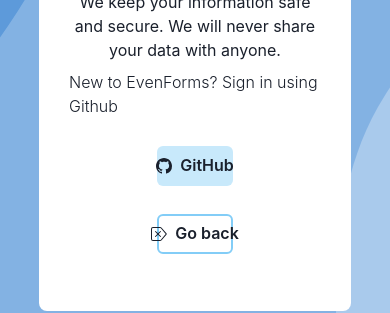
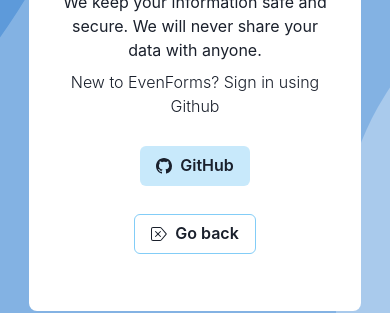
Before and after one commit to GeoBrodas/hackarena, a Next.js app: page /auth/sign-in in a window 390 px wide. Shown: the part 322-635 px from the top of the page. Built offline with nearby package versions, Linux system fonts and the light colour scheme; no server answers.

Commit message:
landing and sign-up page responsive

```diff
--- a/components/landing/CallToHackathons.js
+++ b/components/landing/CallToHackathons.js
@@ -20,6 +20,7 @@
           }}
         />
         <Heading
+          textAlign={'center'}
           bgGradient="linear(to-l, #7928CA, #FF0080)"
           bgClip="text"
           fontSize="4xl"
@@ -28,7 +29,7 @@
           Visit hackathons nearby
         </Heading>
 
-        <Text>
+        <Text textAlign={'center'}>
           Checkout the list of hackathons we recieved, as a response to
           Hackarenas Beta release
         </Text>
--- a/pages/auth/sign-in.js
+++ b/pages/auth/sign-in.js
@@ -25,7 +25,7 @@
           backgroundColor: '#fff',
           height: '50%',
         }}
-        width={{ base: '80%', md: '60%', lg: '35%' }}
+        width={{ base: '85%', md: '60%', lg: '35%' }}
         rounded="lg"
         paddingX="30px"
         alignItems="center"
@@ -40,12 +40,14 @@
           data with anyone.
         </Text>
 
-        <Text fontWeight={'light'}>New to EvenForms? Sign in using Github</Text>
+        <Text textAlign="center" fontWeight={'light'}>
+          New to EvenForms? Sign in using Github
+        </Text>
 
         <Button
           leftIcon={<BsGithub />}
           onClick={() => signIn('github')}
-          width={'30%'}
+          width={{ sm: '50%', md: '30%' }}
           style={{
             marginTop: '20px',
           }}
@@ -61,8 +63,8 @@
           <Button
             variant={'outline'}
             leftIcon={<BsReverseBackspaceReverse />}
-            width={'30%'}
-            borderWidth="2px"
+            width={{ sm: '50%', md: '30%' }}
+            // borderWidth="2px"
             borderColor="twitter.300"
             style={{
               marginTop: '20px',
```
Also changed, not shown: components/ui/LandingPageHeader.js (+10 -1 lines).
